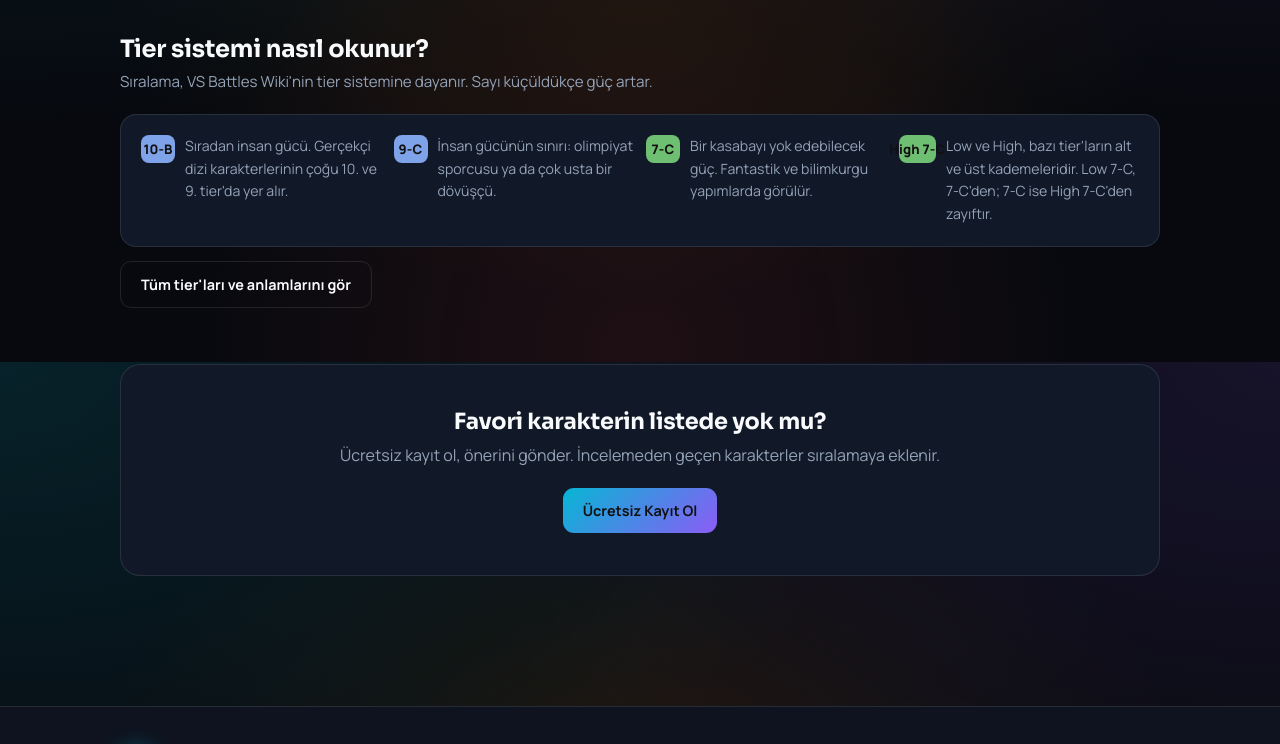
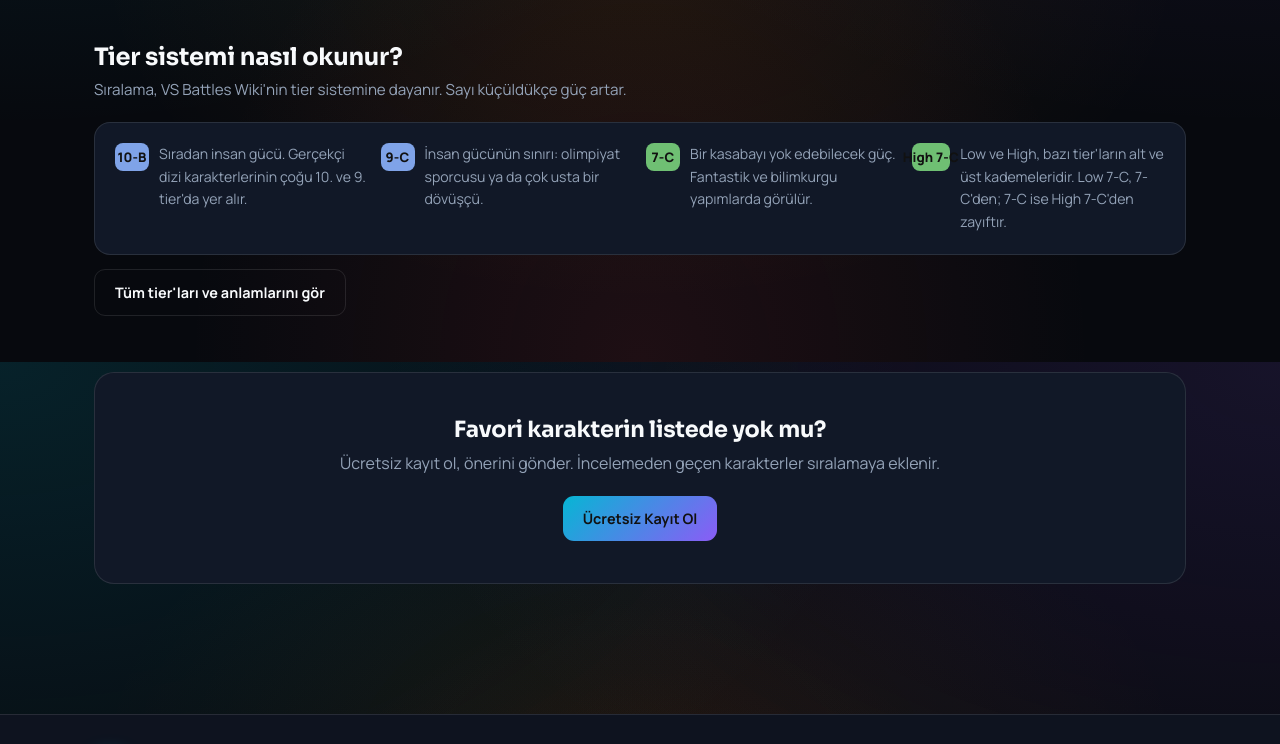
Before and after one commit to emreyla001-cmyk/turkish-tier-list, a Next.js app: page / in a window 1280 px wide. Shown: the part 1238-1982 px from the top of the page. Built offline with nearby package versions, Linux system fonts and the light colour scheme; no server answers; the database is empty.

Commit message:
fix(cosmetics,theme): resolve cosmetic item ID mappings and improve light mode contrast

```diff
--- a/app/components/cosmetics.js
+++ b/app/components/cosmetics.js
@@ -135,9 +135,10 @@ export const ANIMATED_FRAMES_INFO = {
 export function getAnimatedFrameInfo(val) {
   if (!val || typeof val !== 'string') return null;
   if (ANIMATED_FRAMES_INFO[val]) return ANIMATED_FRAMES_INFO[val];
-  // ID veya gradient eşleşmesi
   for (const [key, info] of Object.entries(ANIMATED_FRAMES_INFO)) {
-    if (val.includes(key)) return info;
+    if (val === key || val.includes(key)) return info;
+    const knownGrad = KNOWN_FRAMES[key];
+    if (knownGrad && (val === knownGrad || val.includes(knownGrad))) return info;
   }
   return null;
 }
@@ -168,7 +169,7 @@ export const KNOWN_NAME_COLORS = {
   nc_azure: '#5b8ce6',
   nc_emerald: '#6fbf73',
   nc_rainbow: 'linear-gradient(90deg,#e6455b,#e68a25,#e6c825,#6fbf73,#5b8ce6,#9b59e6)',
-  // Hareketli İsim Renkleri & Efektler
+  // Hareketli İsim Renkleri & Efektler (Geçerli CSS Gradient Değerleri)
   nc_flame: 'linear-gradient(90deg,#ff4500,#ff8c00,#ffd700,#ff4500)',
   nc_cyber_cyan: 'linear-gradient(90deg,#00f0ff,#7000ff,#00f0ff)',
   nc_plasma: 'linear-gradient(90deg,#d946ef,#8b5cf6,#ec4899,#d946ef)',
--- a/app/globals.css
+++ b/app/globals.css
@@ -29,6 +29,36 @@ html.light {
   --text-light: #1e293b;
 }
 
+html.light h1,
+html.light h2,
+html.light h3,
+html.light h4,
+html.light .brand-title,
+html.light .poster-name,
+html.light .hero-spotlight-title,
+html.light .fighter-meta h3,
+html.light .card h3,
+html.light .section-head h2 {
+  color: #0f172a !important;
+}
+
+html.light .poster-series,
+html.light .section-head p,
+html.light .card p,
+html.light .unified-nav-item,
+html.light .footer-links-grid a {
+  color: #475569;
+}
+
+html.light .poster-details {
+  background: #ffffff;
+}
+
+html.light .site-header {
+  background: rgba(255, 255, 255, 0.94);
+  border-bottom-color: rgba(0, 0, 0, 0.1);
+}
+
 * { box-sizing: border-box; }
 html { scroll-behavior: smooth; }
 body {
@@ -97,7 +127,7 @@ body::after {
 
 h1, h2, h3, h4 { font-family: 'Sora', system-ui, sans-serif; line-height: 1.25; letter-spacing: -0.01em; }
 a { color: inherit; text-decoration: none; }
-.wrap { max-width: 1080px; margin: 0 auto; padding: 0 20px; }
+.wrap { max-width: 1140px; margin: 0 auto; padding: 0 24px; }
 .text-center { text-align: center; }
 
 /* ========================================================
@@ -107,7 +137,7 @@ a { color: inherit; text-decoration: none; }
   position: sticky;
   top: 0;
   z-index: 50;
-  padding: 10px 0;
+  padding: 14px 0;
   border-bottom: 1px solid var(--border);
   background: rgba(7, 9, 14, 0.92);
   backdrop-filter: blur(20px);
@@ -118,7 +148,7 @@ a { color: inherit; text-decoration: none; }
   display: flex;
   align-items: center;
   justify-content: space-between;
-  gap: 20px;
+  gap: 28px;
 }
 
 .brand-logo-link {
```
